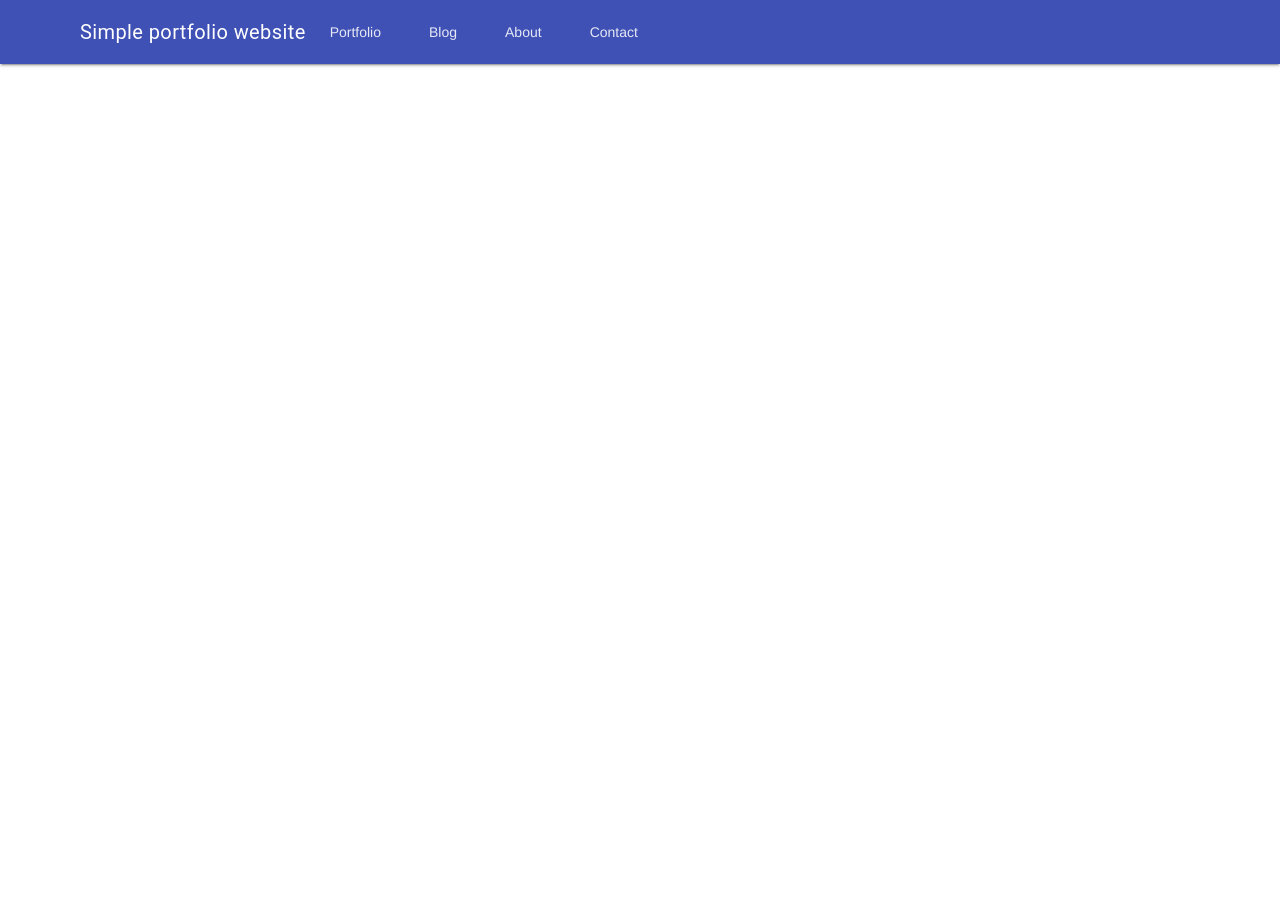
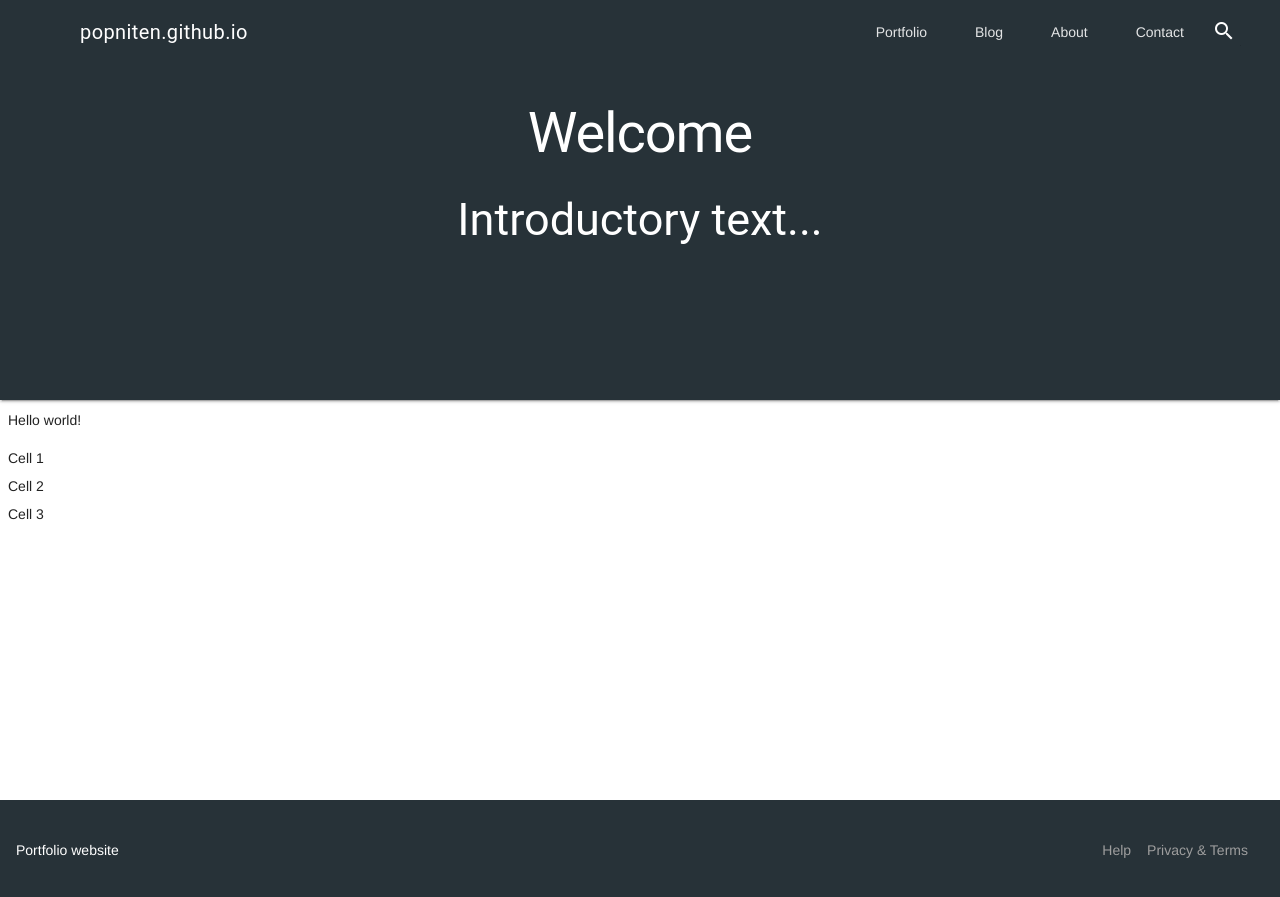
Before and after one commit to Popniten/Popniten.github.io, a Jekyll site: the page index.html, which Jekyll copies as it is, in a window 1280 px wide. Shown: the top 897 px of the page. Built offline with Jekyll 4.4.1, drawn with Linux system fonts in a browser that asks for light colours.

Commit message:
Basic layout.

```diff
--- a/_sass/_media-queries.scss
+++ b/_sass/_media-queries.scss
@@ -1,16 +1,41 @@
 /* Mobile first queries */
 
 /* Larger than mobile */
-@media (min-width: 400px) {}
+@media (min-width: 200px) {
+
+  .mdl-layout__header {
+    min-height: 150px;
+  }
+
+  .mdl-layout__header-row .mdl-navigation {
+    display: none;
+  }
+}
 
 /* Larger than phablet */
 @media (min-width: 550px) {}
 
 /* Larger than tablet */
-@media (min-width: 750px) {}
+@media (min-width: 750px) {
+  .mdl-layout__header {
+    min-height: 250px;
+  }
+
+  .mdl-layout__header-row .mdl-navigation {
+    display: flex;
+  }
+
+  .splash {
+    width: 600px;
+  }
+}
 
 /* Larger than desktop */
-@media (min-width: 1000px) {}
+@media (min-width: 1000px) {
+  .mdl-layout__header {
+    height: 400px;
+  }
+}
 
 /* Larger than Desktop HD */
 @media (min-width: 1200px) {}
--- a/css/default.scss
+++ b/css/default.scss
@@ -18,3 +18,7 @@
     "media-queries",
     "syntax-monokai"
 ;
+
+.splash {
+    text-align: center;
+  }
--- a/index.html
+++ b/index.html
@@ -13,22 +13,102 @@
 </head>
 
 <body>
+    <style>
+    .mdl-layout__header {
+        background: #273238;
+    }
+    .mdl-mini-footer {
+        background: #273238;
+    }
+    .demo-layout-transparent .mdl-layout__header,
+    .demo-layout-transparent .mdl-layout__drawer-button {
+    /* This background is dark, so we set text to white. Use 87% black instead if
+        your background is light. */
+    color: white;
+    }
+    </style>
 
-    <div class="mdl-layout mdl-js-layout">
+    <div class="demo-layout-transparent mdl-layout mdl-js-layout mdl-layout--fixed-header">
 
-        <header class="mdl-layout__header">
+        <header class="mdl-layout__header ">
             <div class="mdl-layout__header-row">
-                <span class="mdl-layout__title">Simple portfolio website</span>
+                <span class="mdl-layout__title">
+                    popniten.github.io
+                </span>
+                <div class="mdl-layout-spacer"></div>
                 <nav class="mdl-navigation">
                     <a class="mdl-navigation__link" href="#">Portfolio</a>
                     <a class="mdl-navigation__link" href="#">Blog</a>
                     <a class="mdl-navigation__link" href="#">About</a>
                     <a class="mdl-navigation__link" href="#">Contact</a>
+                    <form action="#">
+                        <div class="mdl-textfield mdl-js-textfield mdl-textfield--expandable">
+                            <label class="mdl-button mdl-js-button mdl-button--icon" for="main_search">
+                            <i class="material-icons">search</i>
+                            </label>
+                            <div class="mdl-textfield__expandable-holder">
+                            <input class="mdl-textfield__input" type="text" id="main_search">
+                            <label class="mdl-textfield__label" for="sample-expandable">Expandable Input</label>
+                            </div>
+                        </div>
+                    </form>
                 </nav>
+            </div>
+            <div class="mdl-grid">
+                <div class="mdl-layout-spacer"></div>
+                <div class="splash">
+                    <h1>Welcome</h1>
+                    <h2>
+                        Introductory text...
+                    </h2>
+                </div>
+                <div class="mdl-layout-spacer"></div>
             </div>
         </header>
 
-    </div>
+        <div class="mdl-layout__drawer">
+            <span class="mdl-layout__title">
+                popniten.github.io
+            </span>
+            <nav class="mdl-navigation">
+                <form action="#">
+                    <div class="mdl-textfield mdl-js-textfield mdl-textfield--expandable">
+                            <label class="mdl-button mdl-js-button mdl-button--icon" for="drawer_search">
+                            <i class="material-icons">search</i>
+                        </label>
+                        <div class="mdl-textfield__expandable-holder">
+                            <input class="mdl-textfield__input" type="text" id="drawer_search">
+                            <label class="mdl-textfield__label" for="sample-expandable">Expandable Input</label>
+                        </div>
+                    </div>
+                </form>
+                <a class="mdl-navigation__link" href="#">Portfolio</a>
+                <a class="mdl-navigation__link" href="#">Blog</a>
+                <a class="mdl-navigation__link" href="#">About</a>
+                <a class="mdl-navigation__link" href="#">Contact</a>
+            </nav>
+        </div>
+
+        <main class="mdl-layout__content">
+            <div class="mdl-cell mdl-cell--12-col">
+                <p>Hello world!</p>
+            </div>
+            <div class="mdl-cell mdl-cell--4-col">Cell 1</div>
+            <div class="mdl-cell mdl-cell--4-col">Cell 2</div>
+            <div class="mdl-cell mdl-cell--4-col">Cell 3</div>
+        </main>
+
+        <footer class="mdl-mini-footer">
+            <div class="mdl-mini-footer__left-section">
+                <div class="mdl-logo">Portfolio website</div>
+            </div>
+            <div class="mdl-mini-footer__right-section">
+                <ul class="mdl-mini-footer__link-list">
+                    <li><a href="#">Help</a></li>
+                    <li><a href="#">Privacy & Terms</a></li>
+                </ul>
+            </div>
+        </footer>
 
     <!--<script id="dsq-count-scr" src="//popnitendevop.disqus.com/count.js" async></script>-->
     <script src="js/index.js"></script>
```
